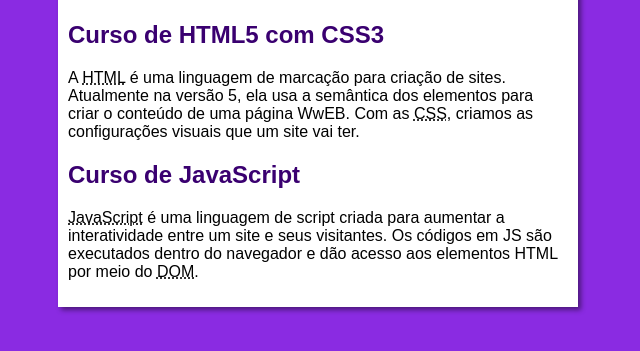
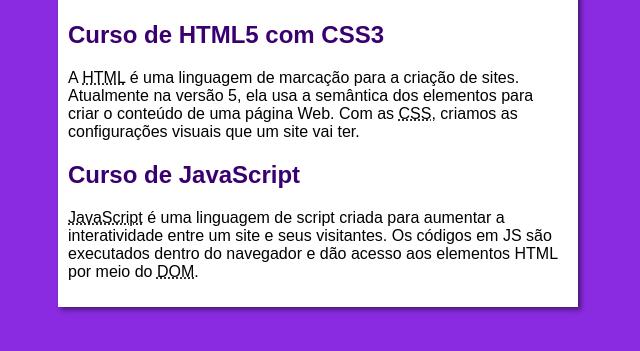
Before and after one commit to MiguelAMLima/Ola-Mundo, a plain HTML site: page site-exemplo/index2.html in a window 1280 px wide. Shown: the part 77-428 px from the top of the page, without its empty margins (322-962 px from the left). Drawn offline with Linux system fonts and the light colour scheme.

Commit message:
Mudança no index2

```diff
--- a/site-exemplo/estilos/style.css
+++ b/site-exemplo/estilos/style.css
@@ -12,7 +12,7 @@ main {
     width: 500px;
     margin: auto;
     padding: 10px;
-    box-shadow: 3px 3px 5px rgba(0, 0, 0, 0.459);
+    box-shadow: 3px 3px 5px rgba(0, 0, 0, 0.473);
 }
 
 h1 {
--- a/site-exemplo/index2.html
+++ b/site-exemplo/index2.html
@@ -14,7 +14,7 @@
         </header>
         <article>
             <h2>Curso de HTML5 com CSS3</h2>
-            <p>A <abbr title="HyperText Markup Language">HTML</abbr> é uma linguagem de marcação para criação de sites. Atualmente na versão 5, ela usa a semântica dos elementos para criar o conteúdo de uma página WwEB. Com as <abbr title="Cascading Styles Sheets">CSS</abbr>, criamos as configurações visuais que um site vai ter.</p>
+            <p>A <abbr title="HyperText Markup Language">HTML</abbr> é uma linguagem de marcação para a criação de sites. Atualmente na versão 5, ela usa a semântica dos elementos para criar o conteúdo de uma página Web. Com as <abbr title="Cascading Styles Sheets">CSS</abbr>, criamos as configurações visuais que um site vai ter.</p>
         </article>
         <article>
             <h2>Curso de JavaScript</h2>
```
